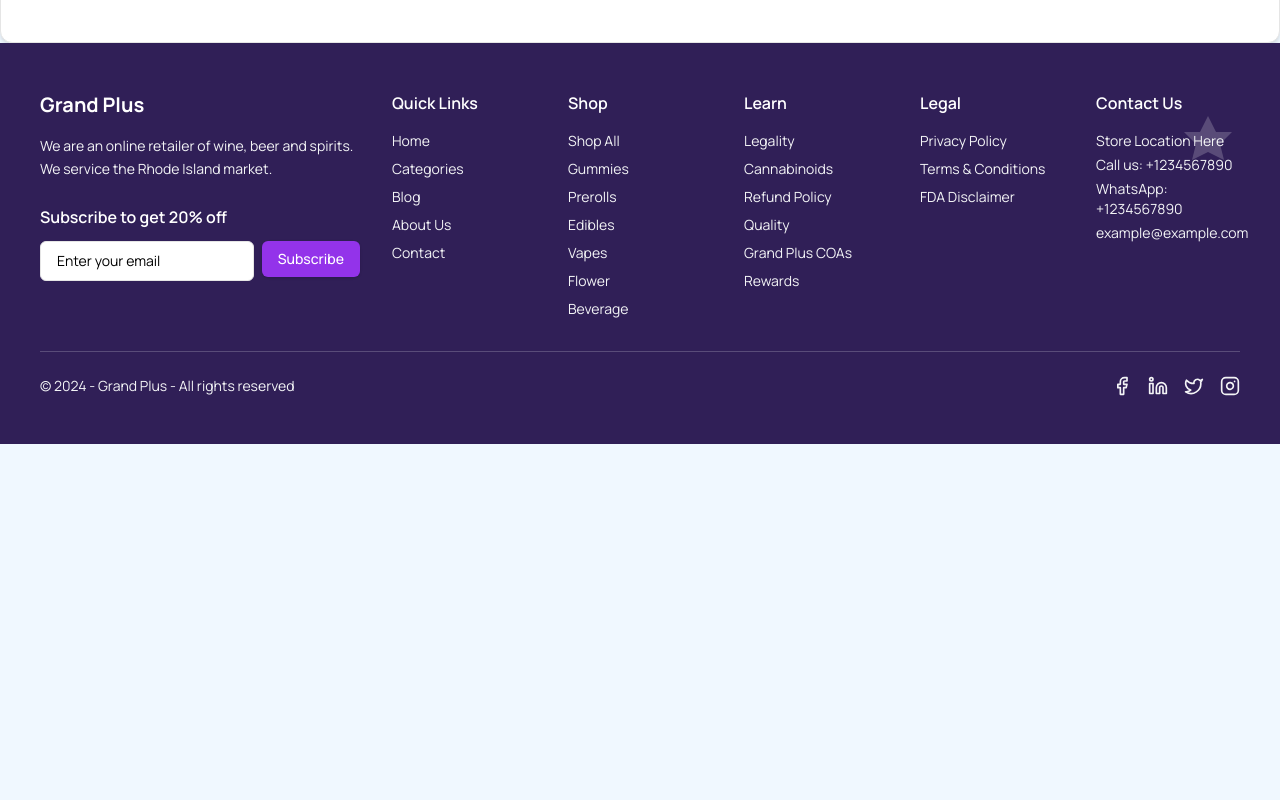
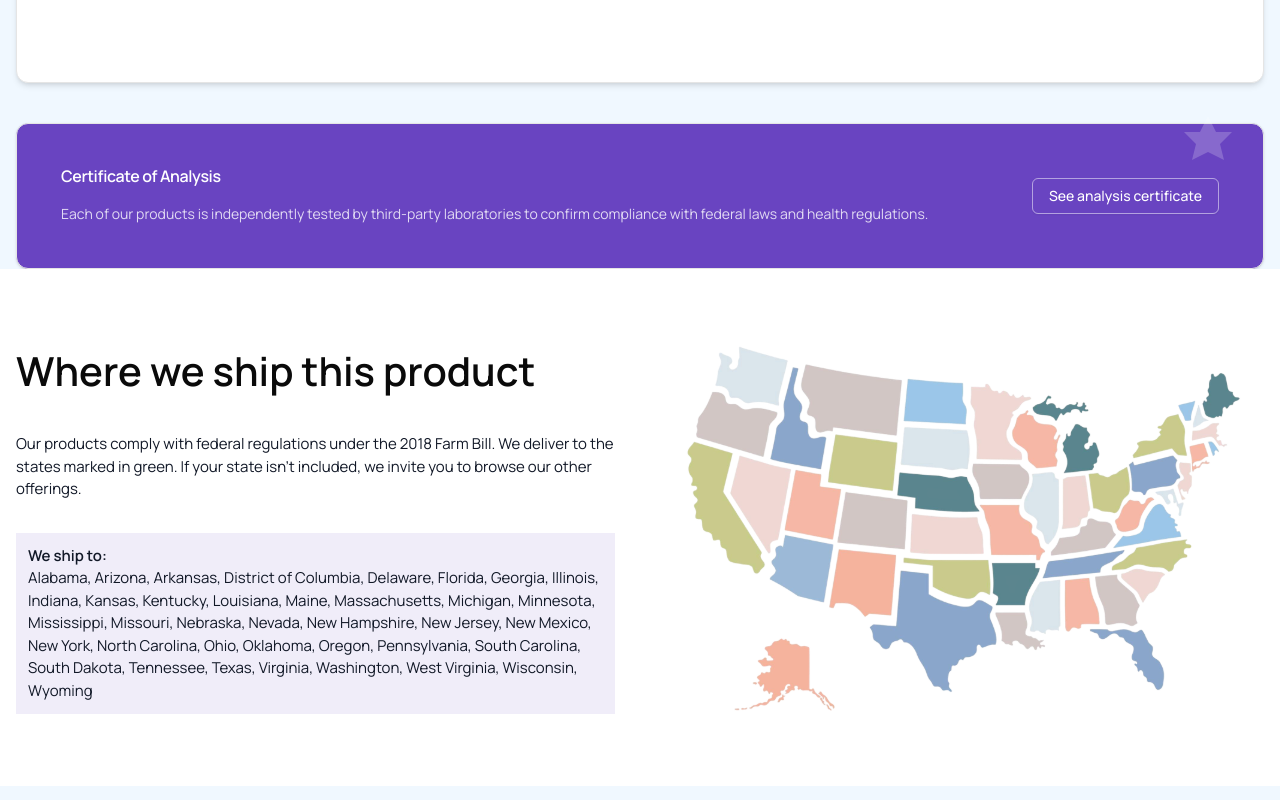
Before and after one commit to fsdteam8/techstart-frontend, a Next.js app: page /products/1 in a window 1280 px wide. Shown: the part 580-1380 px from the top of the page. Before the commit the page ends 1024 px from the top, so only its background shows below. Built offline with nearby package versions, Linux system fonts and the light colour scheme; no server answers.

Commit message:
developed: certificate of analysis section and where to ship section

```diff
--- a/src/app/products/[slug]/_components/product-details-container.tsx
+++ b/src/app/products/[slug]/_components/product-details-container.tsx
@@ -76,7 +76,7 @@ const ProductDetailsContainer = ({ decodedSlug }: Props) => {
     );
   }
   return (
-    <Card className="container bg-white shadow-none md:shadow-md min-h-[400px] p-3 md:p-5">
+    <Card className=" bg-white shadow-none md:shadow-md min-h-[400px] p-3 md:p-5">
       {content}
     </Card>
   );
--- a/src/app/products/[slug]/_components/top-product-details-bar.tsx
+++ b/src/app/products/[slug]/_components/top-product-details-bar.tsx
@@ -16,7 +16,7 @@ interface Props {
 const TopProductDetailsBar = ({ decodedSlug }: Props) => {
   return (
     <div>
-      <div className="container flex justify-between items-center h-[80px] ">
+      <div className=" flex justify-between items-center h-[80px] ">
         <h1 className="text-primary md:text-[30px] text-[18px] font-semibold">
           Product Details
         </h1>
--- /dev/null
+++ b/src/app/products/[slug]/_components/where-we-ship.tsx
@@ -0,0 +1,33 @@
+import Image from "next/image";
+
+const WhereWeShip = () => {
+  return (
+    <div className=" container flex flex-col-reverse  md:flex-row items-center justify-start gap-x-[50px]">
+      <div className="flex-1 space-y-[32px]">
+        <h1 className="font-semibold text-[25px] md:text-[40px] max-w-[700px]">
+          Where we ship this product
+        </h1>
+        <p className="text-[#111827] text-[15px]">
+          Our products comply with federal regulations under the 2018 Farm Bill.
+          We deliver to the states marked in green. If your state isn’t
+          included, we invite you to browse our other offerings.
+        </p>
+        <p className="text-[#111827] text-[15px] bg-[#F0EDF9] p-3">
+          <span className="font-semibold">We ship to:</span> <br />
+          Alabama, Arizona, Arkansas, District of Columbia, Delaware, Florida,
+          Georgia, Illinois, Indiana, Kansas, Kentucky, Louisiana, Maine,
+          Massachusetts, Michigan, Minnesota, Mississippi, Missouri, Nebraska,
+          Nevada, New Hampshire, New Jersey, New Mexico, New York, North
+          Carolina, Ohio, Oklahoma, Oregon, Pennsylvania, South Carolina, South
+          Dakota, Tennessee, Texas, Virginia, Washington, West Virginia,
+          Wisconsin, Wyoming
+        </p>
+      </div>
+      <div className="flex-1">
+        <Image src="/decoration/usmap.svg" width={704} height={608} alt="us" />
+      </div>
+    </div>
+  );
+};
+
+export default WhereWeShip;
--- a/src/app/products/[slug]/page.tsx
+++ b/src/app/products/[slug]/page.tsx
@@ -1,3 +1,4 @@
+import CertificateOfAnalysis from "@/components/shared/section/certificate of analysis/page";
 import { fetchProductBySlug } from "@/lib/api/product";
 import { decodeSlug } from "@/lib/utils";
 import {
@@ -7,6 +8,7 @@ import {
 } from "@tanstack/react-query";
 import ProductDetailsContainer from "./_components/product-details-container";
 import TopProductDetailsBar from "./_components/top-product-details-bar";
+import WhereWeShip from "./_components/where-we-ship";
 
 const Page = async ({ params }: { params: { slug: string } }) => {
   const decodedSlug = decodeSlug(params.slug);
@@ -21,8 +23,16 @@ const Page = async ({ params }: { params: { slug: string } }) => {
   return (
     <div>
       <HydrationBoundary state={dehydrate(queryClient)}>
-        <TopProductDetailsBar decodedSlug={decodedSlug} />
-        <ProductDetailsContainer decodedSlug={decodedSlug} />
+        <div className="mb-[100px]">
+          <div className="space-y-10 container">
+            <TopProductDetailsBar decodedSlug={decodedSlug} />
+            <ProductDetailsContainer decodedSlug={decodedSlug} />
+            <CertificateOfAnalysis />
+          </div>
+          <div className="bg-white ">
+            <WhereWeShip />
+          </div>
+        </div>
       </HydrationBoundary>
     </div>
   );
--- /dev/null
+++ b/src/components/shared/section/certificate of analysis/page.tsx
@@ -0,0 +1,36 @@
+import { Button } from "@/components/ui/button";
+import {
+  Card,
+  CardDescription,
+  CardHeader,
+  CardTitle,
+} from "@/components/ui/card";
+
+const CertificateOfAnalysis = () => {
+  return (
+    <div>
+      <Card className="bg-primary text-white p-2 md:p-5 my-auto">
+        <CardHeader>
+          <div className="flex flex-col md:flex-row items-start gap-y-[30px] md:items-center justify-between">
+            <div>
+              <CardTitle className="mb-5">Certificate of Analysis</CardTitle>
+              <CardDescription className="text-white/80">
+                Each of our products is independently tested by third-party
+                laboratories to confirm compliance with federal laws and health
+                regulations.
+              </CardDescription>
+            </div>
+            <Button
+              variant="outline"
+              className="text-white w-fit border-white/50 hover:bg-white/10"
+            >
+              See analysis certificate
+            </Button>
+          </div>
+        </CardHeader>
+      </Card>
+    </div>
+  );
+};
+
+export default CertificateOfAnalysis;
```
Also changed, not shown: public/decoration/usmap.svg (added).
